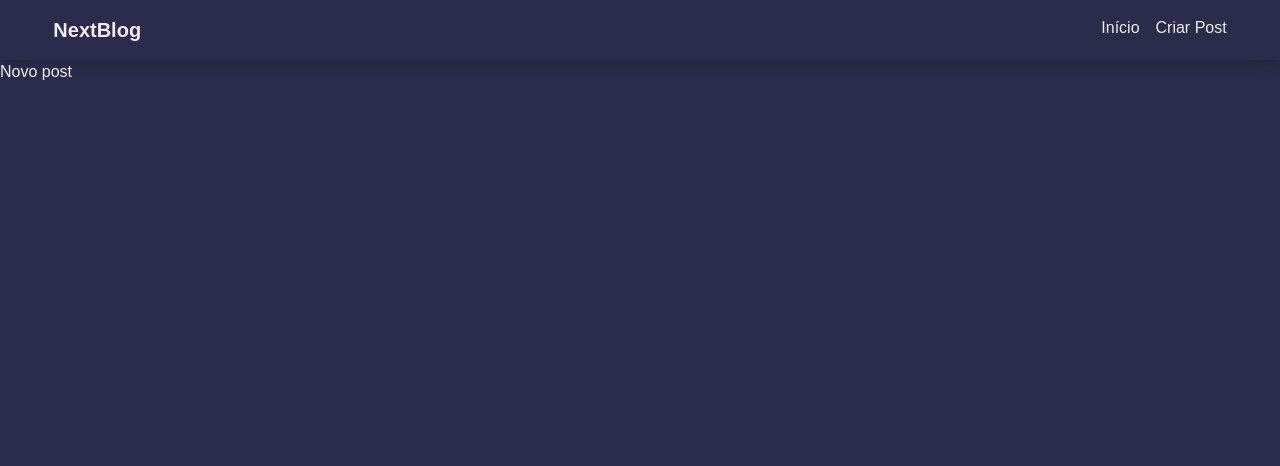
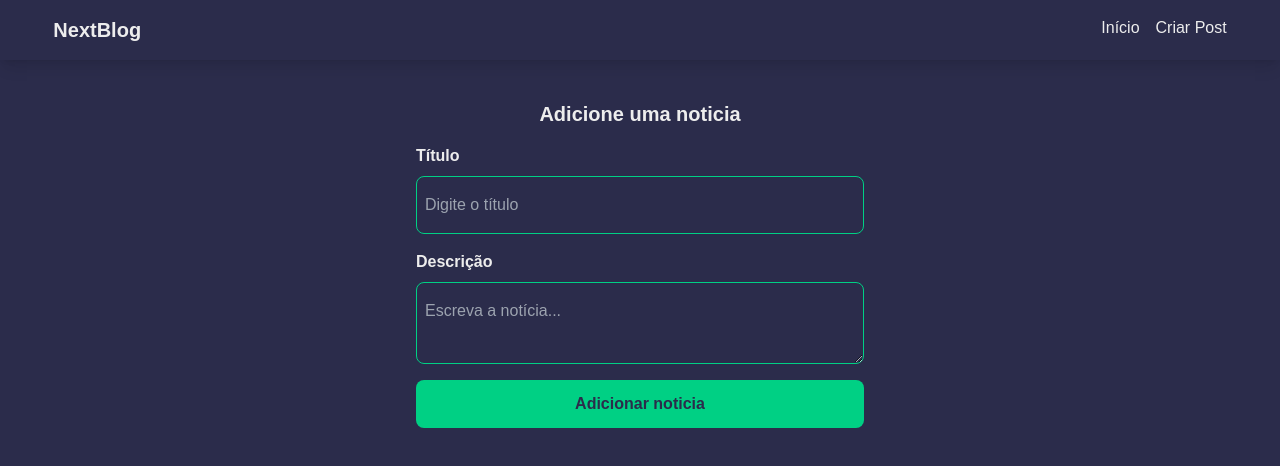
Before and after one commit to GadiegoN/next-app-blog, a Next.js app: page /admin/new-post in a window 1280 px wide. Shown: the top 466 px of the page. Built offline with nearby package versions, Linux system fonts and the light colour scheme.

Commit message:
feat: add page home and create post

```diff
--- /dev/null
+++ b/app/_components/form-new-post.tsx
@@ -0,0 +1,47 @@
+"use client";
+
+import { useState } from "react";
+
+export function FormNewPost() {
+  const [title, setTitle] = useState("");
+  const [content, setContent] = useState("");
+
+  return (
+    <form className="flex flex-col items-center gap-4">
+      <h1 className="font-bold text-xl">Adicione uma noticia</h1>
+
+      <div className="flex flex-col w-11/12 max-w-md gap-2">
+        <label htmlFor="title" className="text-md font-semibold">
+          Título
+        </label>
+        <input
+          type="text"
+          id="title"
+          placeholder="Digite o título"
+          value={title}
+          onChange={(e) => setTitle(e.target.value)}
+          className="bg-background border border-primary rounded-lg ring-0 focus:ring-0 focus-visible:outline-none px-2 py-4"
+        />
+      </div>
+      <div className="flex flex-col w-11/12 max-w-md gap-2">
+        <label htmlFor="content" className="text-md font-semibold">
+          Descrição
+        </label>
+        <textarea
+          id="content"
+          placeholder="Escreva a notícia..."
+          value={content}
+          onChange={(e) => setContent(e.target.value)}
+          className="bg-background border border-primary rounded-lg ring-0 focus:ring-0 focus-visible:outline-none px-2 py-4"
+        />
+      </div>
+
+      <button
+        type="submit"
+        className="h-12 w-full max-w-md bg-primary text-background font-semibold text-md rounded-lg hover:opacity-75"
+      >
+        Adicionar noticia
+      </button>
+    </form>
+  );
+}
--- a/app/admin/new-post/page.tsx
+++ b/app/admin/new-post/page.tsx
@@ -1,7 +1,9 @@
+import { FormNewPost } from "@/app/_components/form-new-post";
+
 export default function NewPost() {
   return (
-    <section>
-      <h1>Novo post</h1>
+    <section className="py-10">
+      <FormNewPost />
     </section>
   );
 }
--- a/app/page.tsx
+++ b/app/page.tsx
@@ -1,7 +1,20 @@
+import Link from "next/link";
+
 export default function Home() {
   return (
-    <main>
-      <h1>Olá mundo</h1>
+    <main className="w-11/12 mx-auto max-w-7xl py-10 space-y-8">
+      <h1>Blog de noticias</h1>
+
+      <section className="flex flex-col gap-4">
+        <h2>Acompanhe as ultimas noticias</h2>
+
+        <Link
+          href="/posts/id"
+          className="hover:text-primary hover:border-primary border rounded-lg p-4"
+        >
+          Notica do blog
+        </Link>
+      </section>
     </main>
   );
 }
```
